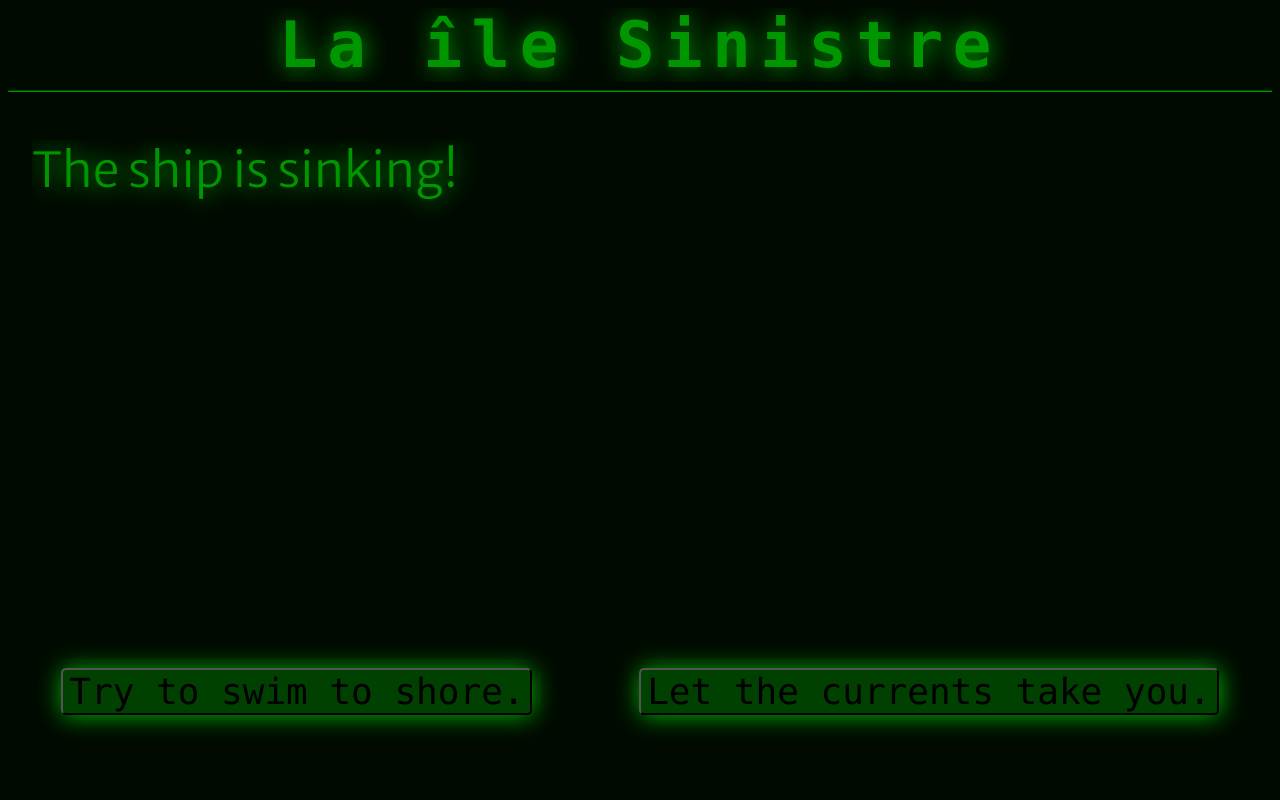
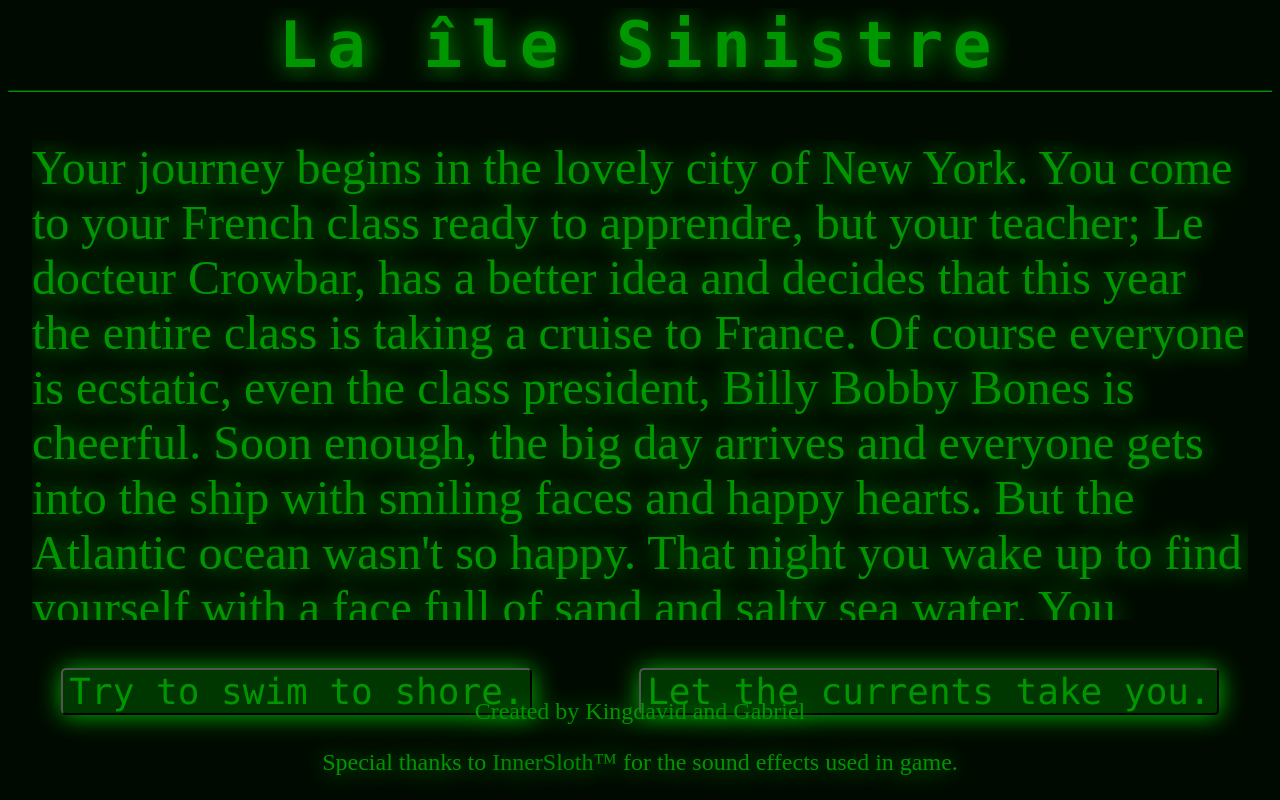
Before and after one commit to GabrielCART/adventure-game, a plain HTML site: page adventuregame.html in a window 1280 px wide. Both pictures are taken after a click on the button "Start Your Adventure!". Drawn offline with Linux system fonts and the light colour scheme.

Commit message:
Co-authored-by: XxKuroShiroDragon900xX <XxKuroShiroDragon900xX@users.noreply.github.com>

```diff
--- a/adventuregame.html
+++ b/adventuregame.html
@@ -7,13 +7,18 @@
     <title>La île Sinistre</title>
     <link rel="stylesheet" href="style.css">
     <script src="game.js"></script>
+    <audio id="start" src="start.mp3" preload="auto"></audio>
 </head>
 <body>
-   <div class="typewriter"> <h1>La île Sinistre</h1></div>
+    <div class="typewriter"><h1>La île Sinistre</h1></div>
     <hr>
     <p id="outputBox"></p>
     <form id="gameButtons">
-        <button class="gameButton" onclick="buttonClick(this.id)" id="intro" >Start Your Adventure!</button>
+        <button class="gameButton" onclick="buttonClick(this.id); playSound(`start`);" id="intro" >Start Your Adventure!</button>
     </form>
+<footer>
+    <p>Created by Kingdavid and Gabriel</p>
+    <p>Special thanks to <a href="https://www.innersloth.com/">InnerSloth™</a> for the sound effects used in game.</p>
+</footer>
 </body>
 </html>
--- a/game.js
+++ b/game.js
@@ -1,6 +1,9 @@
+function playSound(){
+    document.getElementById(`start`).play();
+}
 const storyVars = {
     intro:{
-        text: `The ship is sinking!`,
+        text: `Your journey begins in the lovely city of New York. You come to your French class ready to apprendre, but your teacher; Le docteur Crowbar, has a better idea and decides that this year the entire class is taking a cruise to France. Of course everyone is ecstatic, even the class president, Billy Bobby Bones is cheerful. Soon enough, the big day arrives and everyone gets into the ship with smiling faces and happy hearts. But the Atlantic ocean wasn't so happy. That night you wake up to find yourself with a face full of sand and salty sea water. You realize that your ship has been wrecked and you're very close to an island with a lighthouse sitting atop it's cliffs. What do you want to do?`,
         options:[
             [`Try to swim to shore.`, `swimShore`],
             [`Let the currents take you.`, `notSwim`]
@@ -8,12 +11,17 @@ const storyVars = {
         ending:false
     },
     swimShore:{
-        text: `You swim up to a beach, surrounded by rocky cliffs. You think you can scale it, but the rocks are sharp.`,
+        text: `You swim up to a rather small beach, surrounded by rocky cliffs. You think you can scale it, but the rocks are sharp. No matter what you do, however, you know that when the tide rolls in this tiny beach will be underwater.`,
         options:[
             [`Climb the cliffs.`, `cliffClimb`],
             [`Search for another way off the beach.`, `moveAroundCliffs`]
         ],
         ending:false
+    },
+    cliffClimb:{
+        text: `The sharp rocks cut into your hands. The salty seawater stings your eyes, burns your cuts, and makes the rock slippery. The fatigue in your muscles builds and your arms begin to burn. You make it about halfway before your hands slip, failing to grasp the small crack in the rock just above you. As you fall you are forced to confront the fact that you won't survive this fall. You take it all in before falling into the waves. The last sound you ever hear is your bones being crushed against the rocky cliffs.`,
+        options:false,
+        ending:true
     },
     notSwim:{
         text: `The currents take you around the island to another area off the coast. You think you can see the bright orange of life jackets littering the sand.`,
@@ -24,7 +32,7 @@ const storyVars = {
         ending:false
     },
     drown:{
-        text: `You give in to the overwhelming force of the ocean. As the waves crash over you, you come to terms with your end. Salty seawater fills your lungs, the pain becoming almost unbearable.`,
+        text: `You give in to the overwhelming force of the ocean. As the waves crash over you, you come to terms with your end. Salty seawater fills your lungs, and with the pain becoming unbearable you sink beneath the surface.`,
         options:false,
         ending:true
     }
@@ -34,13 +42,13 @@ function buttonClick(idInput){ //function to handle buttons
     document.getElementById(`outputBox`).innerHTML = currentStoryBlock.text //changes the output box to display the text of the current part of the story
     document.getElementById(`outputBox`).style.display = `block` //shows the output box to the user if it isn't visible already
     var gameButtons = document.getElementById(`gameButtons`) //Retrieves content of gameButtons form
-    if (currentStoryBlock.ending == false){ //checks if current story block is an ending
-        var addedButtons = ``
+    if (currentStoryBlock.ending == false){ //checks if current story block is not an ending
+        var addedButtons = `` //clears current button list
         currentStoryBlock.options.forEach((elements, index) => {
-            addedButtons += `<input type="button" class="gameButton" onclick="buttonClick(this.id)" value="${currentStoryBlock.options[index][0]}" id="${currentStoryBlock.options[index][1]}"></input>`})
-        gameButtons.innerHTML = addedButtons
+            addedButtons += `<input type="button" class="gameButton" onclick="buttonClick(this.id)" value="${currentStoryBlock.options[index][0]}" id="${currentStoryBlock.options[index][1]}"></input>`}) //creates new buttons for each story option
+        gameButtons.innerHTML = addedButtons //adds new buttons to the list
     }
-    else {
-        gameButtons.innerHTML = `<button class="gameButton" onclick="buttonClick(this.id)" id="intro" >(Re)Start Your Adventure!</button>`
+    else { //if story block is an ending
+        gameButtons.innerHTML = `<button class="gameButton" onclick="buttonClick(this.id); playSound();" id="intro" >(Re)Start Your Adventure!</button>` //create a restart button
     }
 }
--- a/style.css
+++ b/style.css
@@ -42,7 +42,7 @@ p#outputBox{
     margin-left: auto;
     margin-right: auto;
     display: none;
-    font-family: 'Merriweather Sans', sans-serif;
+    font-family: 'Courier-New';
     font-size:48px;
     color: rgb(0, 150, 0);
     text-shadow: 1px 1px 24px rgba( 0, 180, 0, 1);
@@ -53,9 +53,10 @@ p#outputBox{
 }
 .gameButton {
     font-family: 'Consolas';
+    color: rgb(0, 150, 0);
     text-align: justify;
     font-size: 36px;
-    background: rgba( 0, 170, 0, 0.35 );
+    background: rgba( 0, 100, 0, 0.5 );
     box-shadow: 1px 1px 24px rgba( 0, 180, 0, 1);
     backdrop-filter: blur( 12px );
     -webkit-backdrop-filter: blur( 12px );
@@ -64,7 +65,6 @@ p#outputBox{
 .gameButton:hover {
     color: white;
     font-family: 'Consolas';
-    text-align: justify;
     font-size: 36px;
     background: rgba(0, 170, 0, 0.9);
     border-radius: 5px;
@@ -73,3 +73,22 @@ p#outputBox{
     transform: translateY(9px);
     box-shadow: 2px 2px 48px rgba( 0, 180, 0, 1);
 }
+footer{
+    position: fixed;
+    left:0px;
+    bottom:0px;
+    width: 100%;
+    text-align: center;
+    font-family: 'Courier-New';
+    font-size:24px;
+    color: rgb(0, 150, 0);
+    text-shadow: 1px 1px 24px rgba( 0, 180, 0, 1);
+}
+footer>p>a{
+    text-decoration: none;
+    color: rgb(0, 140, 0)
+}
+footer>p>a:hover{
+    text-decoration: underline;
+    color: rgb(0, 170, 0)
+}
```
Also changed, not shown: 8 other files.
